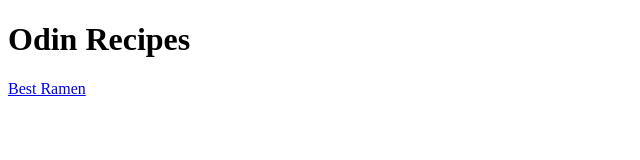
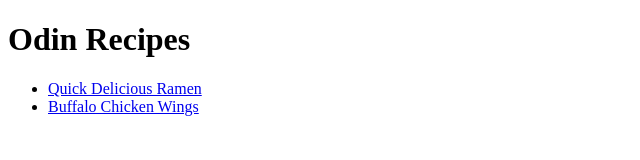
Before and after one commit to Euova/odin-recipes, a plain HTML site: page index.html in a window 1280 px wide. Shown: the whole page, without its empty margins (0-640 px from the left). Drawn offline with Linux system fonts and the light colour scheme.

Commit message:
Added a new recipe, Buffalo Chicken Wings

```diff
--- a/index.html
+++ b/index.html
@@ -8,6 +8,11 @@
 </head>
 <body>
     <h1>Odin Recipes</h1>
-    <a href="/recipes/ramen.html">Best Ramen</a>
+
+
+    <ul>
+        <li><a href="/recipes/ramen.html">Quick Delicious Ramen</a></li>
+        <li><a href="/recipes/chicken_wings.html">Buffalo Chicken Wings</a></li>
+    </ul>
 </body>
 </html>
```
